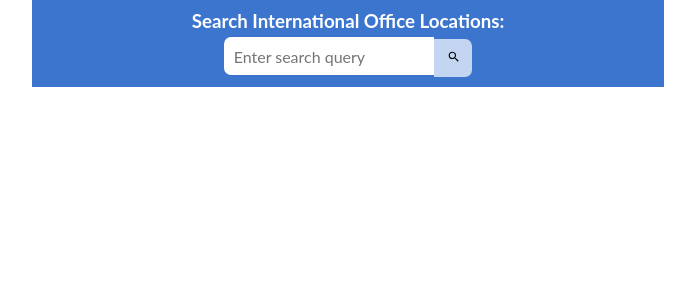
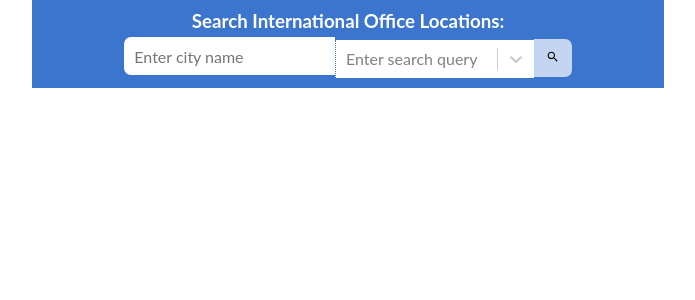
Before and after one commit to GovWizely/ita-widgets-react, a React (Create React App) app: page / in a window 1280 px wide. Shown: the top 300 px of the page, without its empty margins (308-1003 px from the left). Built offline with nearby package versions, Linux system fonts and the light colour scheme.

Commit message:
add query params for the rest of the widgets

```diff
--- a/src/SearchWidget/SearchContainer.jsx
+++ b/src/SearchWidget/SearchContainer.jsx
@@ -37,6 +37,12 @@ class SearchContainer extends Component {
         return `&name=${this.state.queryString}&fuzzy_name=true`;
       case "trade_leads":
         return `&q=${this.state.queryString}&countries=${this.state.selected.value}`;
+      case "trade_events":
+        return `&q=${this.state.queryString}&countries=${this.state.selected.value}`;
+      case "export_assistance centers":
+        return `&zipcodes=${this.state.queryString}&countries=${this.state.selected.value}`;
+      case "international_office_locations":
+        return `&city=${this.state.queryString}&countries=${this.state.selected.value}`;
       default: return null
     }
   }
@@ -83,14 +89,14 @@ class SearchContainer extends Component {
           <input
             type="text"
             name="queryString"
-            placeholder="Enter search query"
+            placeholder={widgetInfo[this.props.endpoint].placeholder || "Enter search query"}
             value={this.state.queryString}
             onChange={(event) => this.handleChange(event)}
           />
-          {(this.props.endpoint === "trade_leads") ? (
+          {(this.props.endpoint === "trade_leads" || this.props.endpoint === "trade_events" || this.props.endpoint === "international_office_locations") ? (
             <Select
             options={widgetInfo.countriesList}
-            placeholder={this.state.selected.label || "Select country"}
+            placeholder={this.state.selected.label || "Enter search query"}
             onChange={this._onSelect}
             value={this.state.selected.value}
             className="Dropdown"
```
